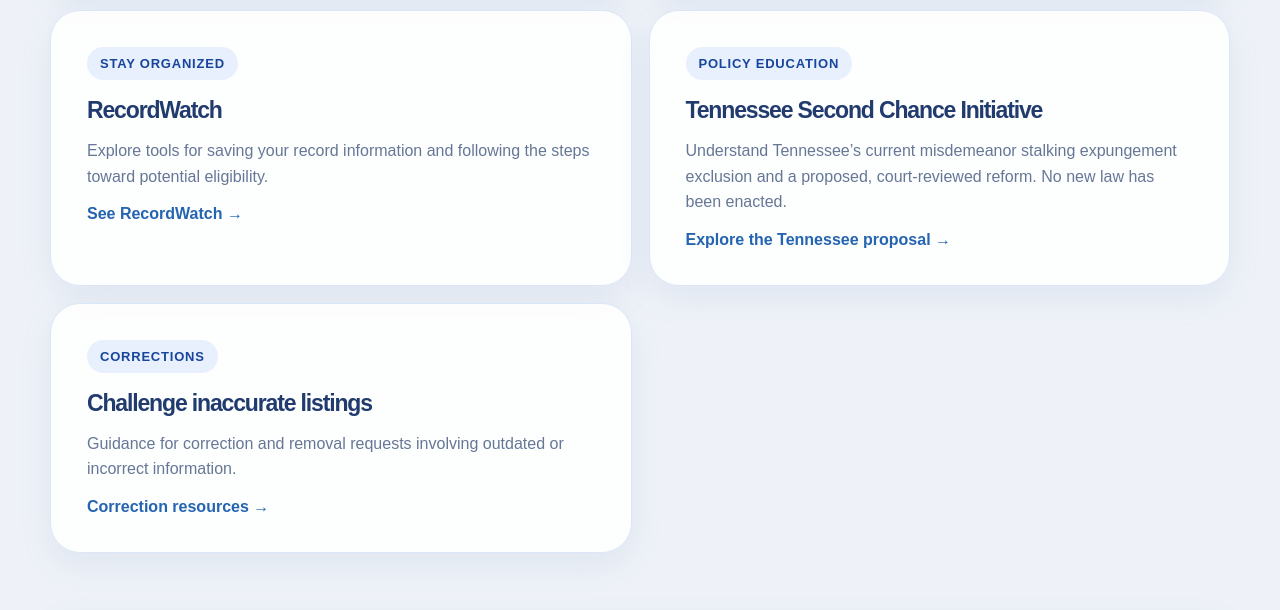
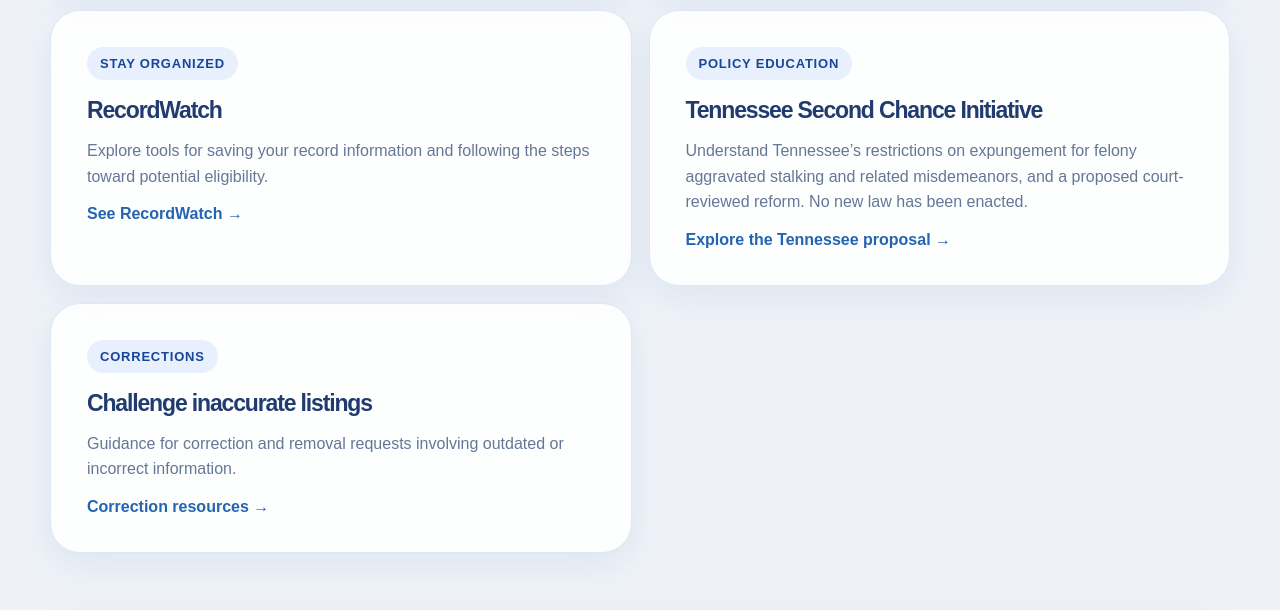
Before and after one commit to clearmyrecord/recordpathai-website, a plain HTML site: page resources.html in a window 1280 px wide. Shown: the part 980-1590 px from the top of the page. Drawn offline with Linux system fonts and the light colour scheme.

Commit message:
Correct Resources description to include felony aggravated stalking

```diff
--- a/resources.html
+++ b/resources.html
@@ -19,7 +19,7 @@
 <article class="page-card"><span class="eyebrow">Entrepreneurship</span><h2>Build your own business</h2><p>Business formation, free training, funding information, mentors, and programs designed for people with criminal records.</p><a href="resources/entrepreneurship.html">Explore entrepreneurship →</a></article>
 <article class="page-card"><span class="eyebrow">Official records</span><h2>Find your court</h2><p>Open the right court portal and verify details directly from official records.</p><a href="self-search.html">Find a court website →</a></article>
 <article class="page-card"><span class="eyebrow">Stay organized</span><h2>RecordWatch</h2><p>Explore tools for saving your record information and following the steps toward potential eligibility.</p><a href="recordwatch.html">See RecordWatch →</a></article>
-<article class="page-card"><span class="eyebrow">Policy education</span><h2>Tennessee Second Chance Initiative</h2><p>Understand Tennessee’s current misdemeanor stalking expungement exclusion and a proposed, court-reviewed reform. No new law has been enacted.</p><a href="tennessee-second-chance.html">Explore the Tennessee proposal →</a></article>
+<article class="page-card"><span class="eyebrow">Policy education</span><h2>Tennessee Second Chance Initiative</h2><p>Understand Tennessee’s restrictions on expungement for felony aggravated stalking and related misdemeanors, and a proposed court-reviewed reform. No new law has been enacted.</p><a href="tennessee-second-chance.html">Explore the Tennessee proposal →</a></article>
 <article class="page-card"><span class="eyebrow">Corrections</span><h2>Challenge inaccurate listings</h2><p>Guidance for correction and removal requests involving outdated or incorrect information.</p><a href="mugshot-removal.html">Correction resources →</a></article>
 </div></div></section></main>
 <footer class="site-footer"><div class="container"><div class="footer-shell"><div><div class="footer-brand">RecordPathAI</div><div class="footer-copy">Guided eligibility screening and court packet preparation.</div><div class="footer-disclaimer">RecordPathAI is not a court or law firm and does not provide legal advice. Eligibility depends on current law and verified court records. Direct filing is not guaranteed.</div></div><div class="footer-links"><a href="eligibility.html">Free eligibility check</a><a href="resources.html">Resources</a><a href="recordwatch.html">RecordWatch</a><a href="court-access.html">Court partners</a><a href="privacy.html">Privacy</a><a href="terms.html">Terms</a><a href="disclaimer.html">Disclaimer</a><a href="mailto:matt@recordpathai.com">Contact</a></div></div></div></footer>
```
